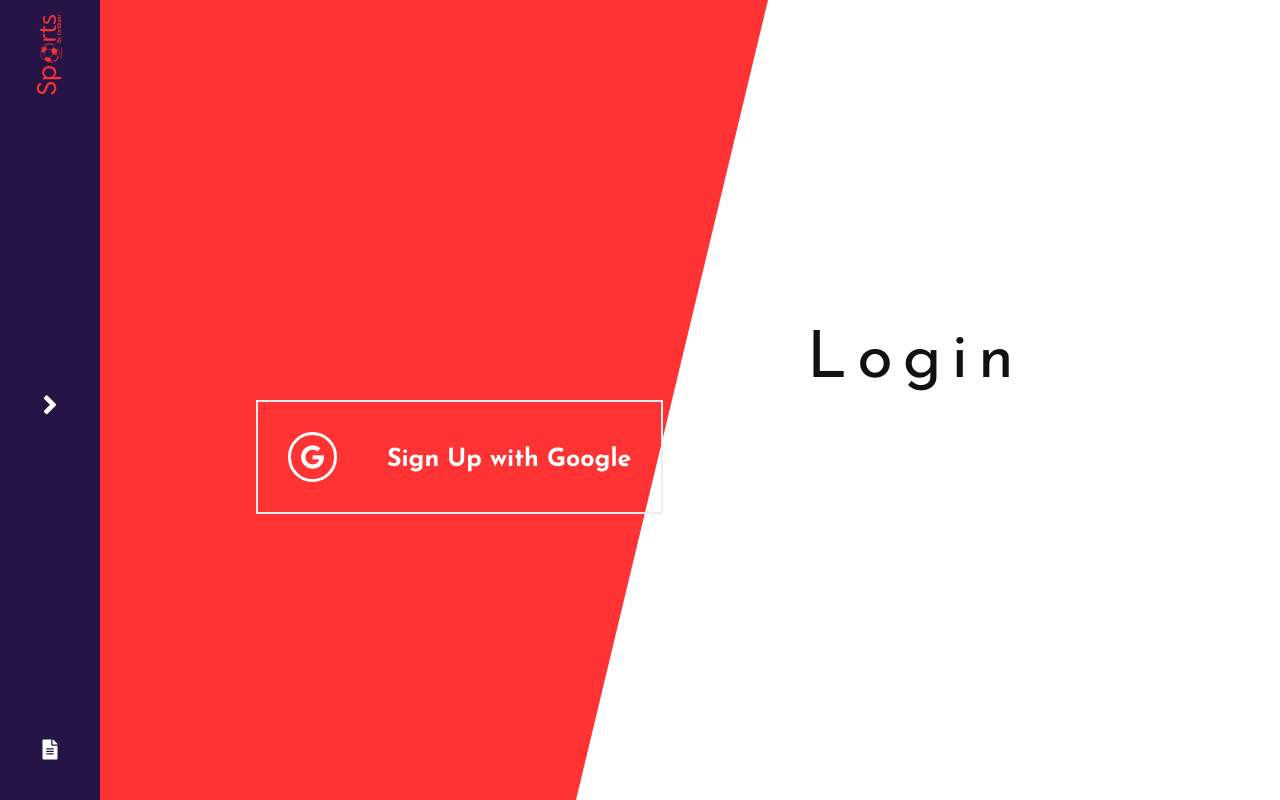
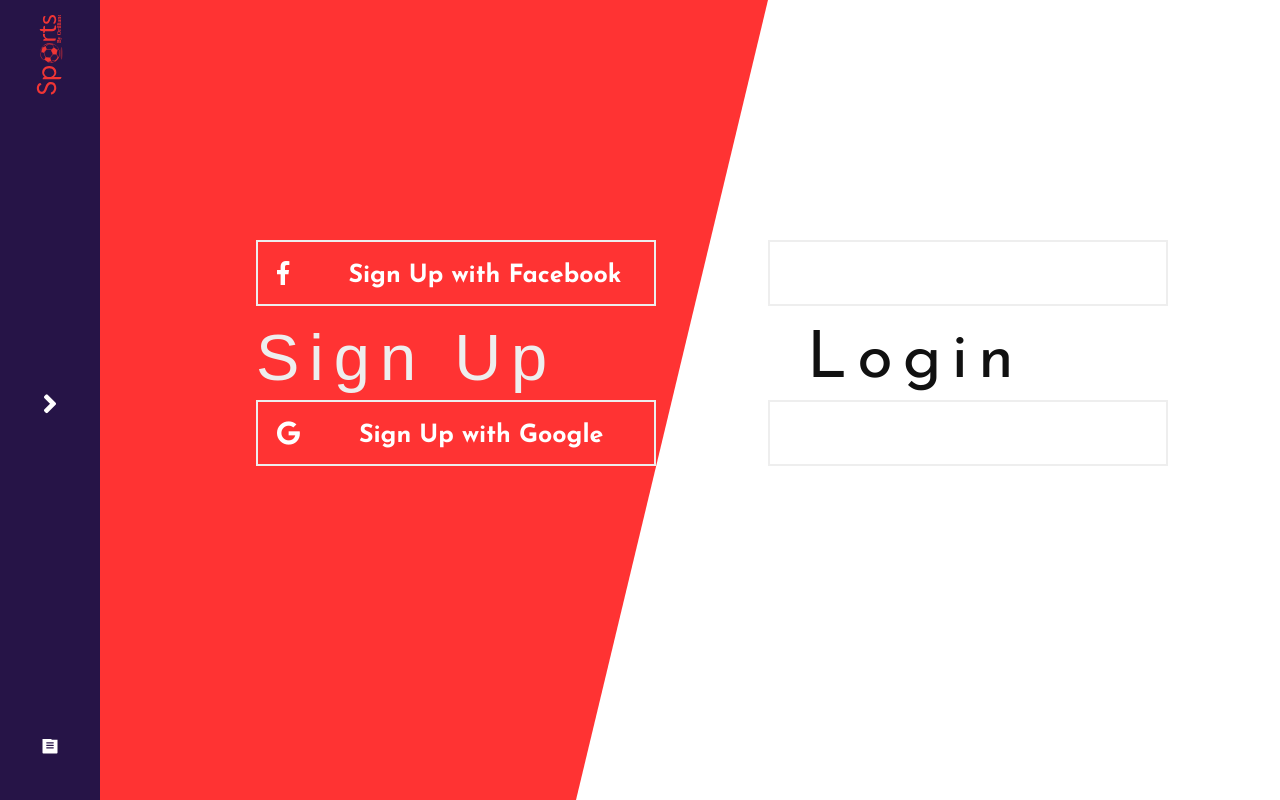
Before and after one commit to Ayanrocks/Sports, a React (Create React App) app in the folder client/: page /auth in a window 1280 px wide. Built offline with nearby package versions, Linux system fonts and the light colour scheme.

Commit message:
Added social btns to auth

```diff
--- a/client/src/components/Auth.js
+++ b/client/src/components/Auth.js
@@ -1,16 +1,20 @@
 import React from "react";
 import Navbar from "./Navbar";
 import GoogleButton from "./GoogleButton";
+import FacebookButton from "./FacebookButton";
 const Auth = () => (
   <section className="auth">
     <div className="auth-cover" />
     <Navbar />
     <div className="auth__left">
-      {/* <button className="auth__signup">Sign Up</button> */}
-      <GoogleButton />
+      <button className="auth__signup">Sign Up</button>
+      <GoogleButton className="google-signup" show={true} text="Sign Up with Google"/>
+      <FacebookButton show={true} className="facebook-signup" text="Sign Up with Facebook"/>
     </div>
     <div className="auth__right">
       <div className="auth__login">Login</div>
+      <GoogleButton className="google-login" show={true} text="Login with Google" />
+      <FacebookButton className="facebook-login" show={true} text="Login with Facebook" />
     </div>
   </section>
 );
--- a/client/src/components/FacebookButton.js
+++ b/client/src/components/FacebookButton.js
@@ -1,8 +1,9 @@
 import React from "react";
 
 const FacebookButton = props => (
-  <button className="facebook">
-    <i class="fab fa-facebook-f" />
+  <button className={props.show ? props.className : "hide"}>
+    <i className="fab fa-facebook-f" />
+    <h2>{props.text}</h2>
   </button>
 );
 
--- a/client/src/components/GoogleButton.js
+++ b/client/src/components/GoogleButton.js
@@ -1,9 +1,9 @@
 import React from 'react'
 
 const GoogleButton = props => (
-  <button className="google">
+  <button className={props.show ? props.className : "hide"}>
     <i className="fab fa-google" />
-    <h2>Sign Up with Google</h2>
+    <h2>{props.text}</h2>
   </button>
 );
 
--- a/client/src/components/Navbar.js
+++ b/client/src/components/Navbar.js
@@ -8,10 +8,15 @@
       <img src={Logo} alt="logo" title="Sports By Orilliance" />
     </Link>
     <div className="arrow">
-      <i className="fas fa-angle-right fa-3x icon-white" />
+      <i className="fas fa-angle-right fa-3x icon-white arrow-up" />
+      <i className="fas fa-angle-right fa-3x icon-white arrow-dn" />
     </div>
     <Link to="/privacy-policy" className="social">
-      <i className="fas fa-file-alt fa-2x icon-white" />
+    <div className="arrow">
+        <i className="fas fa-file-alt fa-2x icon-white arrow-up" />
+        <i className="fas fa-file-alt fa-2x icon-white arrow-dn" />
+
+    </div>
     </Link>
   </nav>
 );
--- a/client/src/main.css
+++ b/client/src/main.css
@@ -69,30 +69,47 @@
       height: 100%;
       width: 100%; }
   nav .arrow {
-    margin: 0 auto; }
+    margin: 0 auto;
+    overflow: hidden;
+    position: relative;
+    height: 2.1rem;
+    width: 4rem; }
+    nav .arrow i {
+      transition: all 0.6s ease; }
+    nav .arrow .arrow-up {
+      position: absolute;
+      top: -5px;
+      right: 50%;
+      transform: translateX(50%); }
+    nav .arrow .arrow-dn {
+      position: absolute;
+      bottom: -46.5px;
+      right: 50%;
+      transform: translateX(50%); }
+    nav .arrow:hover i {
+      transform: translateX(50%) translateY(-110%); }
   nav .social {
     margin: 0 auto; }
 
-.google {
+.google-signup {
   position: absolute;
   top: 50%;
   left: 20%;
   display: flex;
   align-items: baseline;
-  padding: 3rem;
+  padding: 1rem;
+  width: 40rem;
   color: #fff;
   background-color: transparent;
   border: 2px solid #eee;
   z-index: 1; }
-  .google i {
-    border: 3px solid #fff;
-    padding: 1rem;
-    border-radius: 50px;
+  .google-signup i {
+    padding: .9rem;
     margin-right: 5rem;
     font-size: 2.4rem; }
-  .google h2 {
+  .google-signup h2 {
     font-size: 2.5rem; }
-  .google::before, .google::after {
+  .google-signup::before, .google-signup::after {
     content: "";
     width: 100%;
     height: 0;
@@ -100,15 +117,126 @@
     left: 0;
     bottom: 0;
     z-index: -1; }
-  .google::before {
+  .google-signup::before {
     background-color: rgba(224, 224, 224, 0.883);
     transition: all 0.4s ease; }
-  .google::after {
+  .google-signup::after {
     background-color: #f33;
     transition: all 0.6s ease; }
-  .google:hover {
+  .google-signup:hover {
     color: #fff; }
-    .google:hover::before, .google:hover::after {
+    .google-signup:hover::before, .google-signup:hover::after {
+      height: 100%; }
+
+.google-login {
+  position: absolute;
+  top: 50%;
+  left: 60%;
+  display: flex;
+  align-items: baseline;
+  padding: 1rem;
+  width: 40rem;
+  color: #fff;
+  background-color: transparent;
+  border: 2px solid #eee;
+  z-index: 1; }
+  .google-login i {
+    padding: .9rem;
+    margin-right: 5rem;
+    font-size: 2.4rem; }
+  .google-login h2 {
+    font-size: 2.5rem; }
+  .google-login::before, .google-login::after {
+    content: "";
+    width: 100%;
+    height: 0;
+    position: absolute;
+    left: 0;
+    bottom: 0;
+    z-index: -1; }
+  .google-login::before {
+    background-color: rgba(224, 224, 224, 0.883);
+    transition: all 0.4s ease; }
+  .google-login::after {
+    background-color: #f33;
+    transition: all 0.6s ease; }
+  .google-login:hover {
+    color: #fff; }
+    .google-login:hover::before, .google-login:hover::after {
+      height: 100%; }
+
+.facebook-signup {
+  position: absolute;
+  top: 30%;
+  left: 20%;
+  display: flex;
+  align-items: baseline;
+  padding: 1rem;
+  width: 40rem;
+  color: #fff;
+  background-color: transparent;
+  border: 2px solid #eee;
+  z-index: 1; }
+  .facebook-signup i {
+    padding: .9rem;
+    margin-right: 5rem;
+    font-size: 2.4rem; }
+  .facebook-signup h2 {
+    font-size: 2.5rem; }
+  .facebook-signup::before, .facebook-signup::after {
+    content: "";
+    width: 100%;
+    height: 0;
+    position: absolute;
+    left: 0;
+    bottom: 0;
+    z-index: -1; }
+  .facebook-signup::before {
+    background-color: rgba(224, 224, 224, 0.883);
+    transition: all 0.4s ease; }
+  .facebook-signup::after {
+    background-color: #f33;
+    transition: all 0.6s ease; }
+  .facebook-signup:hover {
+    color: #fff; }
+    .facebook-signup:hover::before, .facebook-signup:hover::after {
+      height: 100%; }
+
+.facebook-login {
+  position: absolute;
+  top: 30%;
+  left: 60%;
+  display: flex;
+  align-items: baseline;
+  padding: 1rem;
+  width: 40rem;
+  color: #fff;
+  background-color: transparent;
+  border: 2px solid #eee;
+  z-index: 1; }
+  .facebook-login i {
+    padding: .9rem;
+    margin-right: 5rem;
+    font-size: 2.4rem; }
+  .facebook-login h2 {
+    font-size: 2.5rem; }
+  .facebook-login::before, .facebook-login::after {
+    content: "";
+    width: 100%;
+    height: 0;
+    position: absolute;
+    left: 0;
+    bottom: 0;
+    z-index: -1; }
+  .facebook-login::before {
+    background-color: rgba(224, 224, 224, 0.883);
+    transition: all 0.4s ease; }
+  .facebook-login::after {
+    background-color: #f33;
+    transition: all 0.6s ease; }
+  .facebook-login:hover {
+    color: #fff; }
+    .facebook-login:hover::before, .facebook-login:hover::after {
       height: 100%; }
 
 .home-title__heading {
@@ -224,7 +352,8 @@
   position: absolute;
   top: 0;
   left: 0;
-  z-index: -1; }
+  z-index: -1;
+  transition: all .8s ease-in; }
 
 .auth__signup {
   border: none;
--- a/client/src/sass/abstracts/_mixins.scss
+++ b/client/src/sass/abstracts/_mixins.scss
@@ -16,3 +16,109 @@
     }
     @content
 }
+
+@mixin socialBtn($top, $left) {
+    position: absolute;
+    top: $top; //30%;
+    left: $left; //20%;
+    display: flex;
+    align-items: baseline;
+    padding: 1rem;
+    width: 40rem;
+    color: #fff;
+    background-color: transparent;
+    border: 2px solid #eee;
+    z-index: 1;
+    & i {
+        // border: 3px solid #fff;
+        padding: .9rem;
+        margin-right: 5rem;
+        font-size: 2.4rem;
+    }
+
+    & h2 {
+        font-size: 2.5rem;
+    }
+
+    &::before,
+    &::after {
+        content: "";
+        width: 100%;
+        height: 0;
+        position: absolute;
+        left: 0;
+        bottom: 0;
+        z-index: -1;
+    }
+
+    &::before {
+        background-color: rgba(224, 224, 224, 0.883);
+        transition: all 0.4s ease;
+    }
+
+    &::after {
+        background-color: #f33;
+        transition: all 0.6s ease;
+    }
+
+    &:hover {
+        &::before,
+        &::after {
+            height: 100%;
+        }
+        color: #fff;
+    }
+}
+
+@mixin google($top, $left){
+    position: absolute;
+    top: $top; // 50%;
+    left: $left; //20%;
+    display: flex;
+    align-items: baseline;
+    padding: 1rem;
+    width: 40rem;
+    color: #fff;
+    background-color: transparent;
+    border: 2px solid #eee;
+    z-index: 1;
+    & i {
+        // border: 3px solid #fff;
+        padding: .9rem;
+        margin-right: 5rem;
+        font-size: 2.4rem;
+    }
+
+    & h2 {
+        font-size: 2.5rem;
+    }
+
+    &::before,
+    &::after {
+        content: "";
+        width: 100%;
+        height: 0;
+        position: absolute;
+        left: 0;
+        bottom: 0;
+        z-index: -1;
+    }
+
+    &::before {
+        background-color: rgba(224, 224, 224, 0.883);
+        transition: all 0.4s ease;
+    }
+
+    &::after {
+        background-color: #f33;
+        transition: all 0.6s ease;
+    }
+
+    &:hover {
+        &::before,
+        &::after {
+            height: 100%;
+        }
+        color: #fff;
+    }
+}
--- /dev/null
+++ b/client/src/sass/components/_facebookButton.scss
@@ -0,0 +1,7 @@
+.facebook-signup {
+    @include socialBtn(30%, 20%);
+}
+
+.facebook-login {
+    @include socialBtn(30%, 60%);
+}
--- a/client/src/sass/components/_googleButton.scss
+++ b/client/src/sass/components/_googleButton.scss
@@ -1,47 +1,7 @@
-.google {
-    position: absolute;
-    top: 50%;
-    left: 20%;
-    display: flex;
-    align-items: baseline;
-    padding: 3rem;
-    color: #fff;
-    background-color: transparent;
-    border: 2px solid #eee;
-    z-index: 1;
-    & i {
-        border: 3px solid #fff;
-        padding: 1rem;
-        border-radius: 50px;
-        margin-right: 5rem;
-        font-size: 2.4rem;
-    }
-    & h2 {
-        font-size: 2.5rem;
-    }
-    &::before,
-    &::after {
-        content: "";
-        width: 100%;
-        height: 0;
-        position: absolute;
-        left: 0;
-        bottom: 0;
-        z-index: -1;
-    }
-    &::before {
-        background-color: rgba(224, 224, 224, 0.883);
-        transition: all 0.4s ease;
-    }
-    &::after {
-        background-color: #f33;
-        transition: all 0.6s ease;
-    }
-    &:hover {
-        &::before,
-        &::after {
-            height: 100%;
-        }
-        color: #fff;
-    }
+.google-signup {
+@include socialBtn(50%, 20%);
 }
+
+.google-login {
+    @include socialBtn(50%, 60%);
+}
--- a/client/src/sass/layouts/_navbar.scss
+++ b/client/src/sass/layouts/_navbar.scss
@@ -10,14 +10,36 @@
     & .logo {
         margin: 0 auto;
         transform: rotateZ(-90deg);
-         & img {
-             height: 100%;
-             width: 100%;
-         }
+        & img {
+            height: 100%;
+            width: 100%;
+        }
     }
-
     & .arrow {
         margin: 0 auto;
+        overflow: hidden;
+        position: relative;
+        // padding: 1rem;
+        height: 2.1rem;
+        width: 4rem;
+        & i {
+            transition: all 0.6s ease;
+        }
+        & .arrow-up {
+            position: absolute;
+            top: -5px;
+            right: 50%;
+            transform: translateX(50%);
+        }
+        & .arrow-dn {
+            position: absolute;
+            bottom: -46.5px;
+            right: 50%;
+            transform: translateX(50%);
+        }
+        &:hover i {
+            transform: translateX(50%) translateY(-110%);
+        }
     }
     & .social {
         margin: 0 auto;
--- a/client/src/sass/main.scss
+++ b/client/src/sass/main.scss
@@ -7,6 +7,7 @@
 
 @import 'layouts/navbar';
 @import 'components/googleButton';
+@import 'components/facebookButton';
 
 
 @import 'pages/home';
--- a/client/src/sass/pages/_auth.scss
+++ b/client/src/sass/pages/_auth.scss
@@ -8,6 +8,7 @@
         top: 0;
         left: 0;
         z-index: -1;
+        transition: all .8s ease-in;
     }
     &__signup {
         border: none;
```
